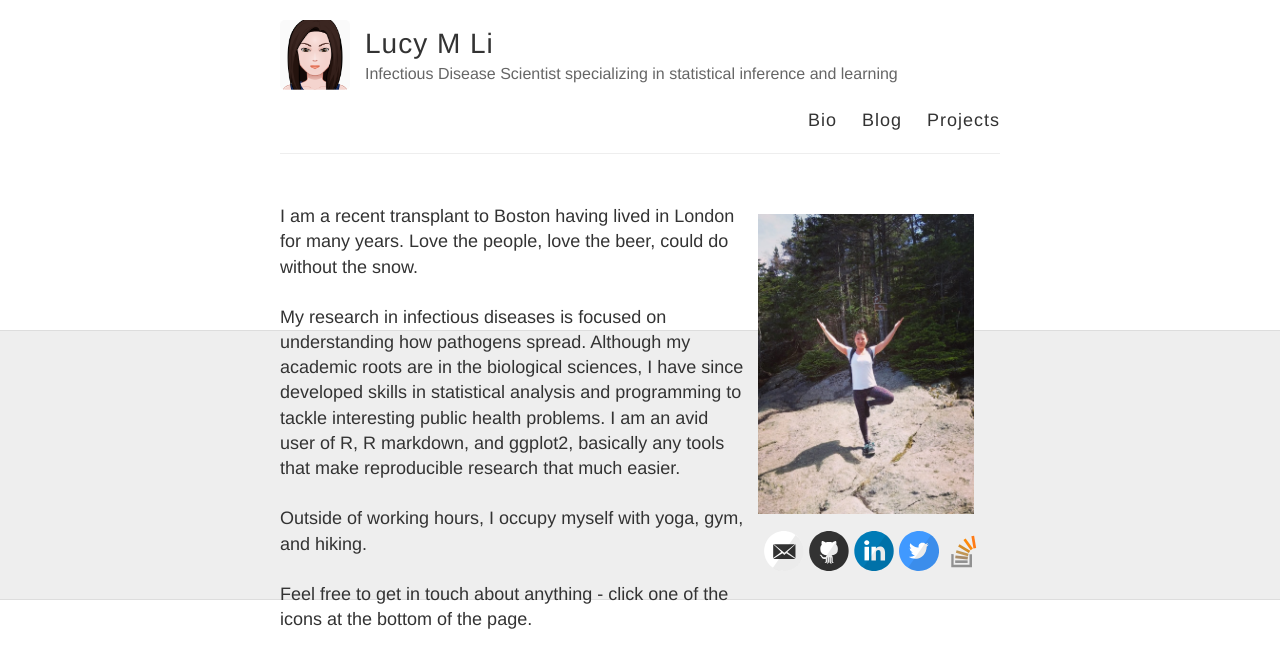
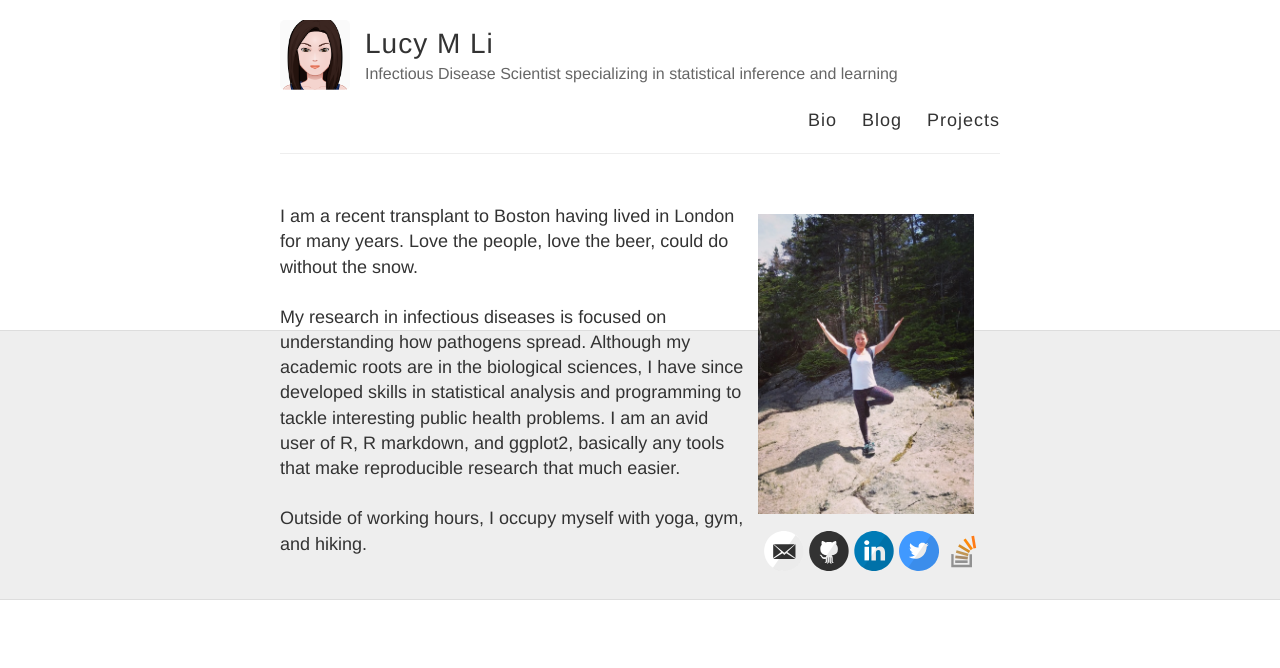
Before and after one commit to lucymli/lucymli.github.io, a Jekyll site: the page built from index.html, in a window 1280 px wide. Shown: the top 668 px of the page. Built offline with Jekyll 4.4.1, drawn with Linux system fonts in a browser that asks for light colours.

Commit message:
front page

```diff
--- a/index.html
+++ b/index.html
@@ -8,8 +8,7 @@ layout: default
     <div id="column1" style="float:left; margin:0; width:65%;">
     I am a recent transplant to Boston having lived in London for many years. Love the people, love the beer, could do without the snow. <br><br>
 		My research in infectious diseases is focused on understanding how pathogens spread. Although my academic roots are in the biological sciences, I have since developed skills in statistical analysis and programming to tackle interesting public health problems. I am an avid user of R, R markdown, and ggplot2, basically any tools that make reproducible research that much easier.<br><br>
-        Outside of working hours, I occupy myself with yoga, gym, and hiking.<br><br>
-        Feel free to get in touch about anything - click one of the icons at the bottom of the page.
+        Outside of working hours, I occupy myself with yoga, gym, and hiking.
     </div>
 
     <div id="column2" style="float:left; margin:10px;width:30%;">
```
